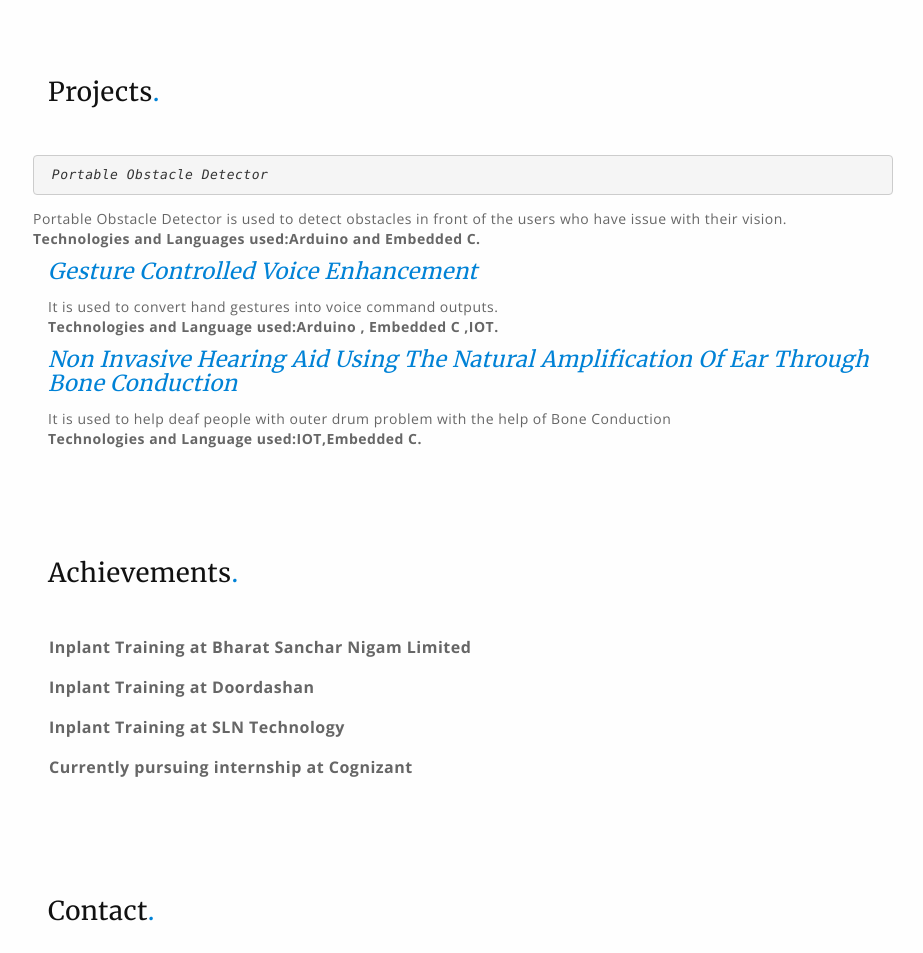
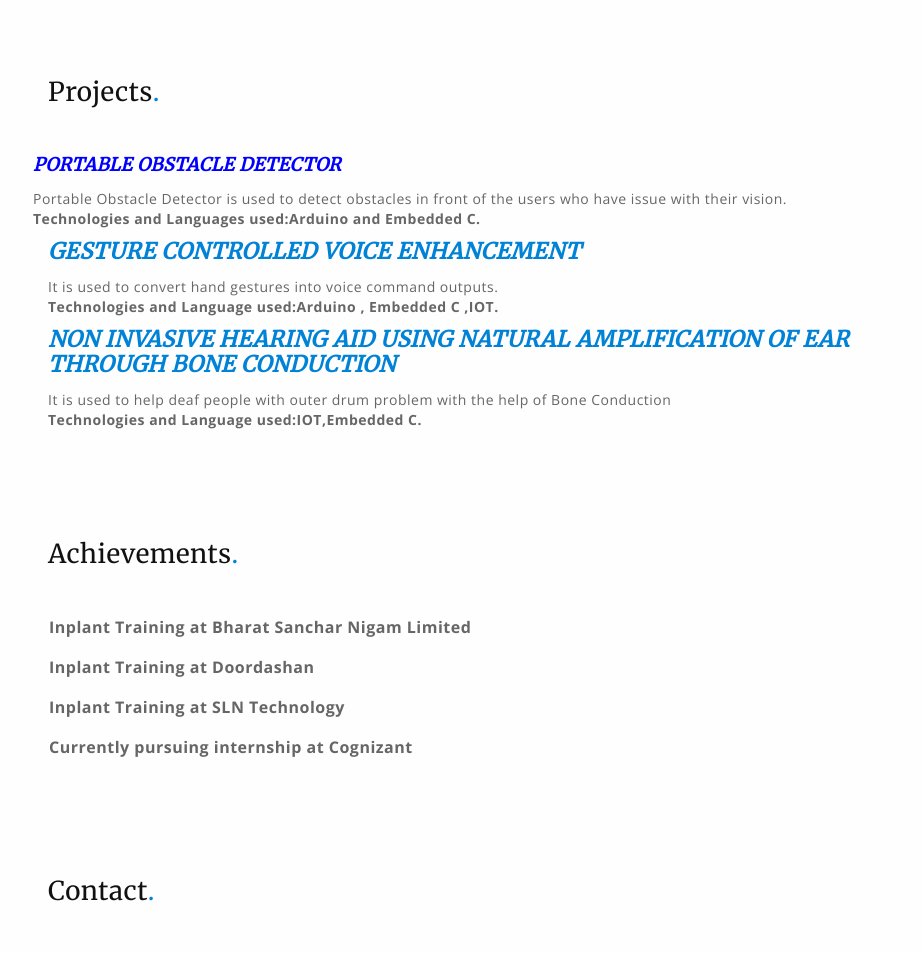
Before and after one commit to AjithChandranK/ACK51, a plain HTML site: page index.html in a window 1280 px wide. Shown: the part 2231-3184 px from the top of the page, without its empty margins (357-1280 px from the left). Drawn offline with nearby package versions, Linux system fonts and the light colour scheme; a web font is replaced by a local one.

Commit message:
Update index.html

```diff
--- a/index.html
+++ b/index.html
@@ -289,14 +289,14 @@
                 </div>
 
                        <div>
-                           <h5> <font color="purple"> <i>  <pre class="tab"> Portable Obstacle Detector </pre> </i> </font> </h5>
+                           <h5> <font color="blue"> <i> <b>  PORTABLE OBSTACLE DETECTOR </b>  </i> </font> </h5>
                         <p> Portable Obstacle Detector is used to detect obstacles in front of the users who have issue with their vision.<br><b>Technologies and Languages used:Arduino and Embedded C.</b>
                             </p>
 
                     </div><!-- / carousel-post -->
 
                     <div class="blog block carousel-post">
-                        <h5> <font color="purple"> <i> Gesture Controlled Voice Enhancement </i> </font> </h5>
+                        <h5> <font color="purple"> <i> <b> GESTURE CONTROLLED VOICE ENHANCEMENT </b> </i> </font> </h5>
                         <p> It is used to convert hand gestures into voice command outputs.
                             <br><b>Technologies and Language used:Arduino , Embedded C ,IOT.</b>
                         </p>
@@ -304,7 +304,7 @@
                     </div><!-- / carousel-post -->
 
                     <div class="blog block carousel-post">
-                        <h5> <font color="purple"> <i> Non Invasive Hearing Aid Using The Natural Amplification Of Ear Through Bone Conduction </i> </font>
+                        <h5> <font color="purple"> <i> <b> NON INVASIVE HEARING AID USING NATURAL AMPLIFICATION OF EAR THROUGH BONE CONDUCTION </b> </i> </font>
  </h5>
                         <p>It is used to help deaf people with outer drum problem with the help of Bone Conduction  <br><b>Technologies and Language used:IOT,Embedded C.</b>
                         </p>
```
